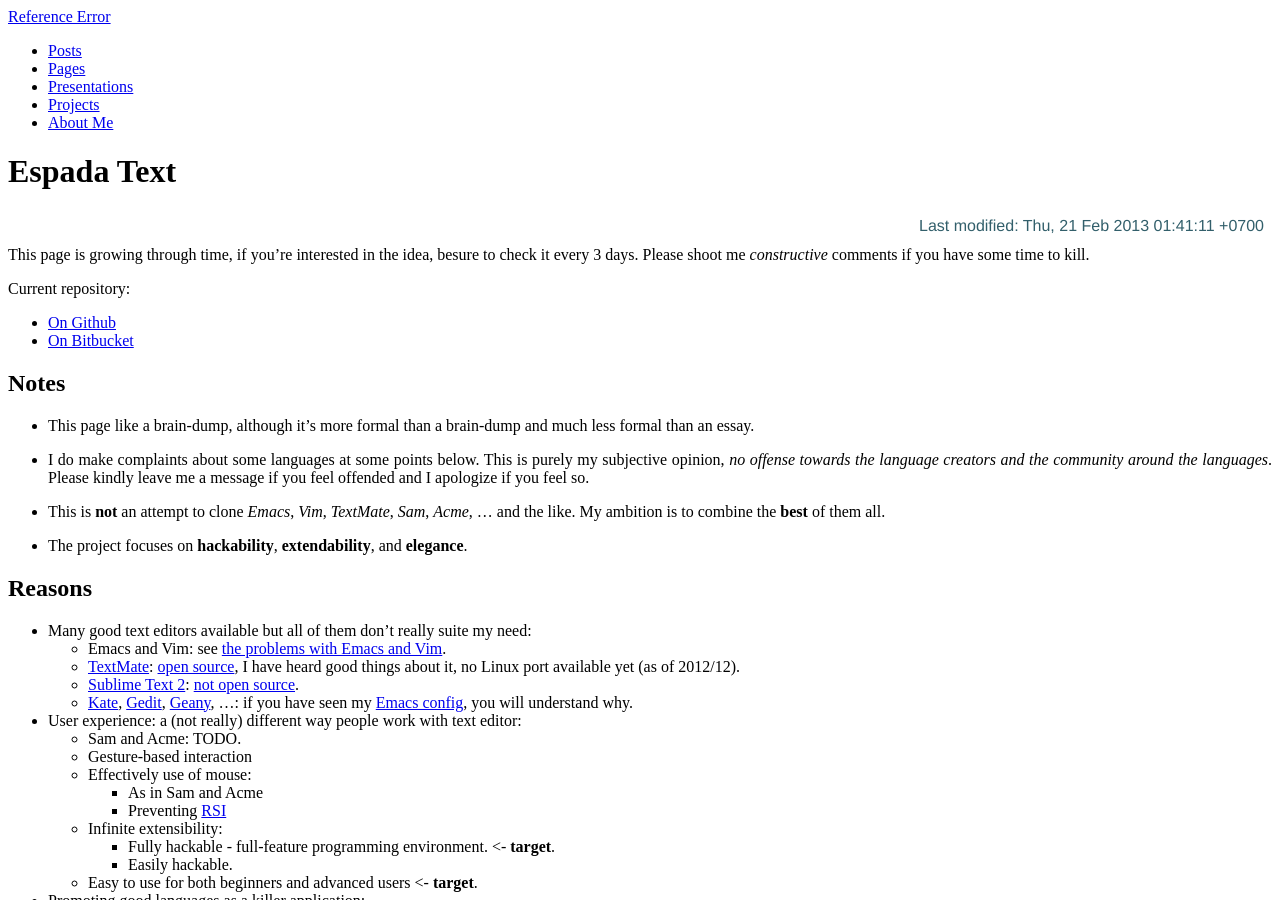
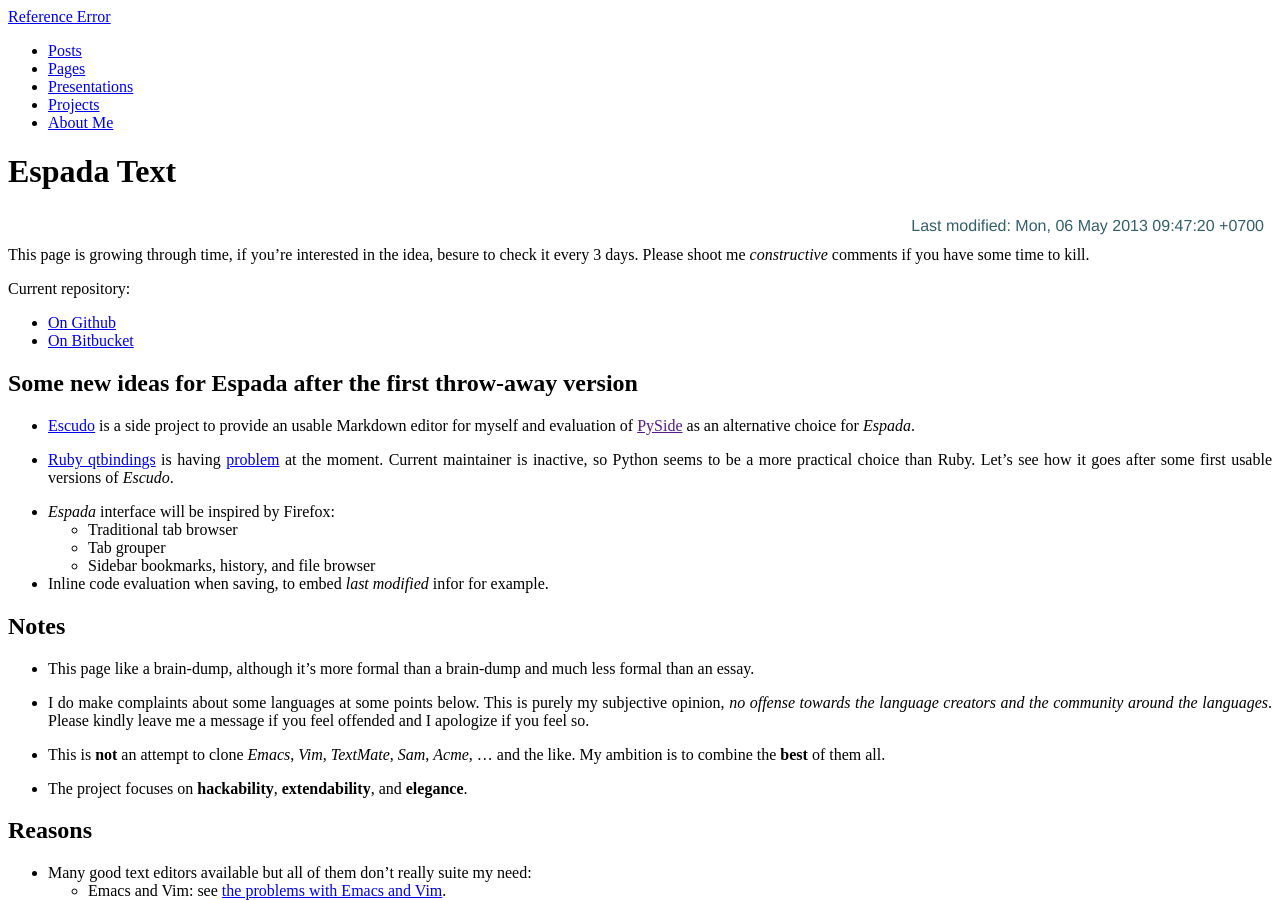
Before and after one commit to cmpitg/cmpitg.github.com, a Jekyll site: the page built from projects/espada-text.md, in a window 1280 px wide and 900 px high. Built offline with Jekyll 4.4.1, drawn with Linux system fonts in a browser that asks for light colours; comment, search, counter and statistics services are not loaded.

Commit message:
Update Espada

```diff
--- a/projects/espada-text.md
+++ b/projects/espada-text.md
@@ -3,7 +3,7 @@
 title: Espada Text
 description: Thoughts about writing a new text editor
 permalink: /espada/
-last_updated: Thu, 21 Feb 2013 01:41:11 +0700
+last_updated: Mon, 06 May 2013 09:47:20 +0700
 ---
 {% include JB/setup %}
 
@@ -13,6 +13,19 @@
 
 * [On Github](https://github.com/CMPITG/espada)
 * [On Bitbucket](https://bitbucket.org/cmpitg/espada)
+
+## Some new ideas for Espada after the first throw-away version
+
+* [Escudo](https://github.com/cmpitg/escudo/) is a side project to provide an usable Markdown editor for myself and evaluation of [PySide]() as an alternative choice for *Espada*.
+
+* [Ruby qtbindings](https://github.com/ryanmelt/qtbindings/) is having [problem](https://github.com/ryanmelt/qtbindings/issues/50) at the moment.  Current maintainer is inactive, so Python seems to be a more practical choice than Ruby.  Let's see how it goes after some first usable versions of *Escudo*.
+
+* *Espada* interface will be inspired by Firefox:
+  - Traditional tab browser
+  - Tab grouper
+  - Sidebar bookmarks, history, and file browser
+
+* Inline code evaluation when saving, to embed *last modified* infor for example.
 
 ## Notes
 
```
